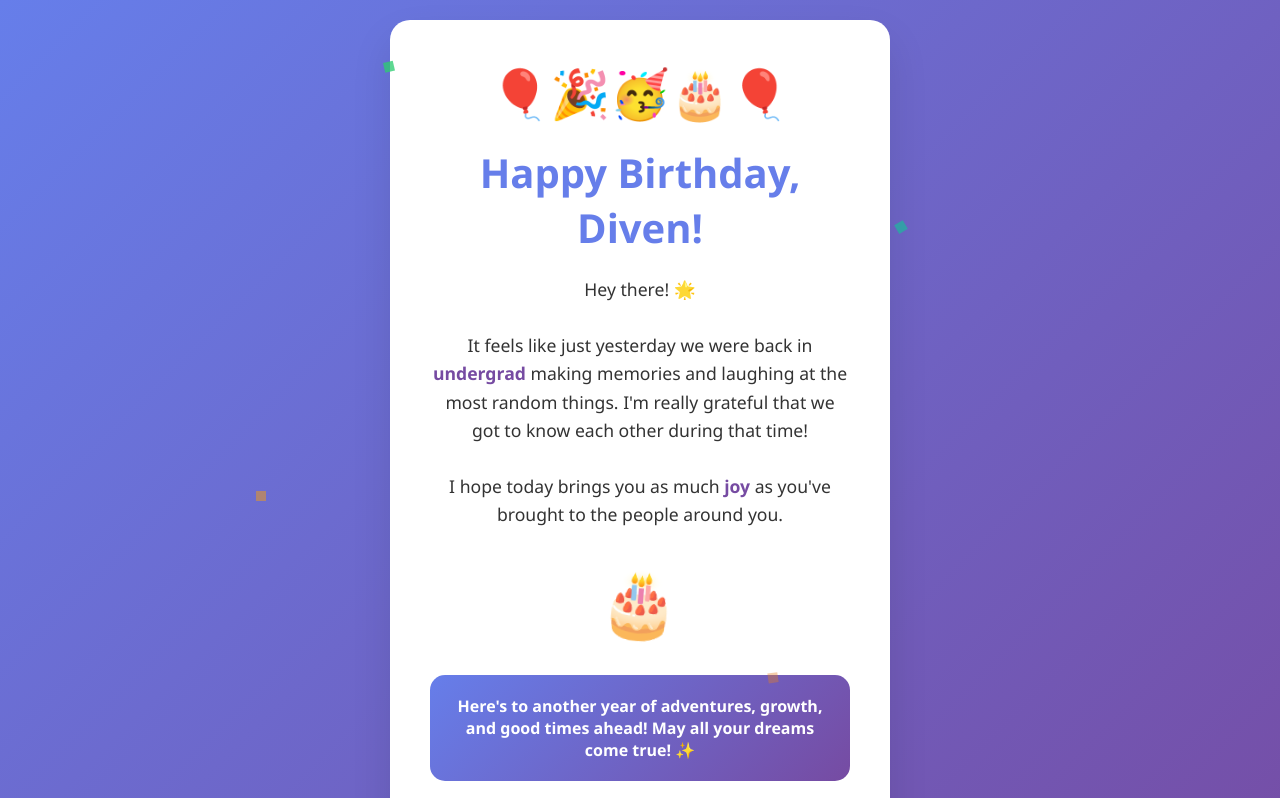
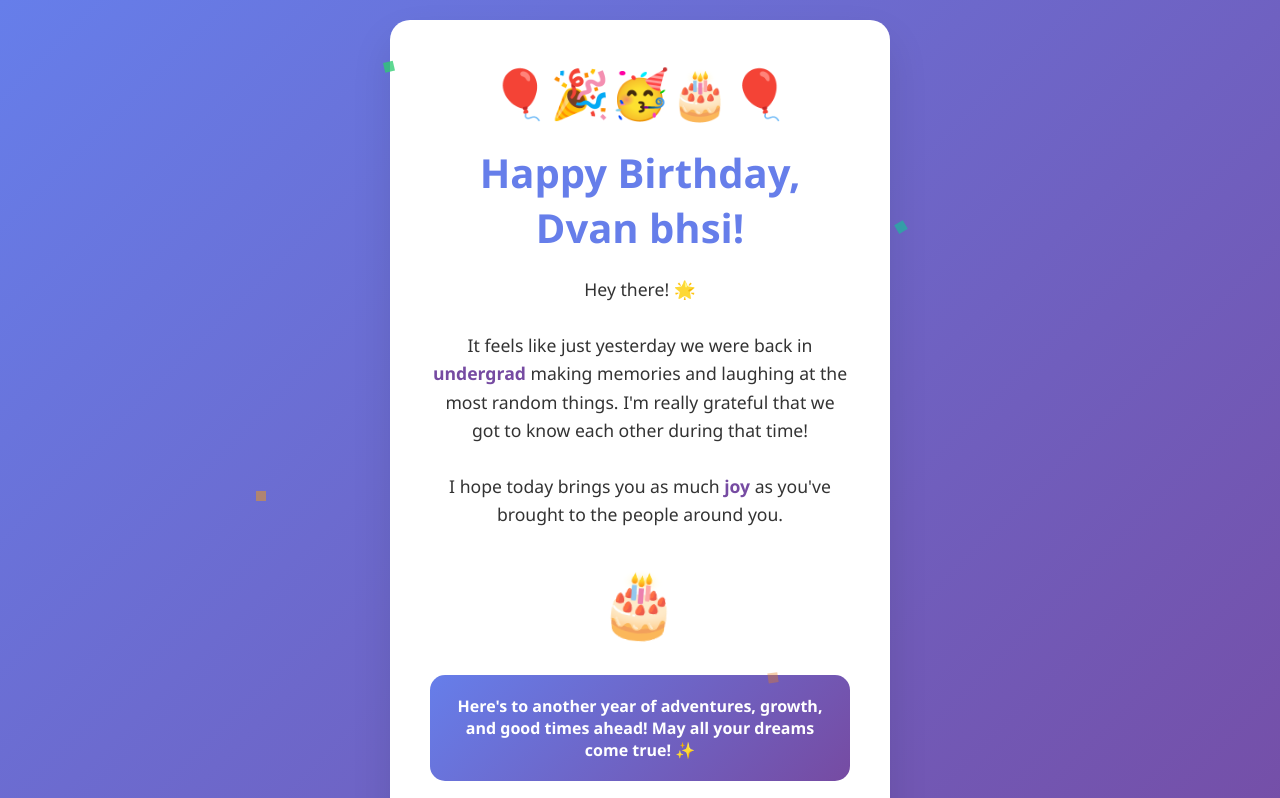
Before and after one commit to LordPathik/Birthday, a plain HTML site: page index.html in a window 1280 px wide. Shown: the top 798 px of the page. Drawn offline with Linux system fonts and the light colour scheme.

Commit message:
Update index.html

```diff
--- a/index.html
+++ b/index.html
@@ -152,7 +152,7 @@
     <div class="birthday-card">
         <div class="emoji-row">🎈🎉🥳🎂🎈</div>
 
-        <h1>Happy Birthday, Diven!</h1>
+        <h1>Happy Birthday, Dvan bhsi!</h1>
 
         <div class="message">
             Hey there! 🌟<br><br>
```
